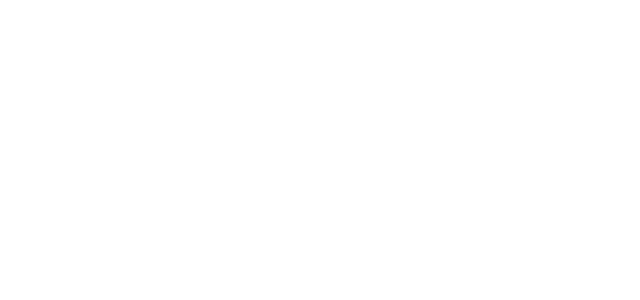
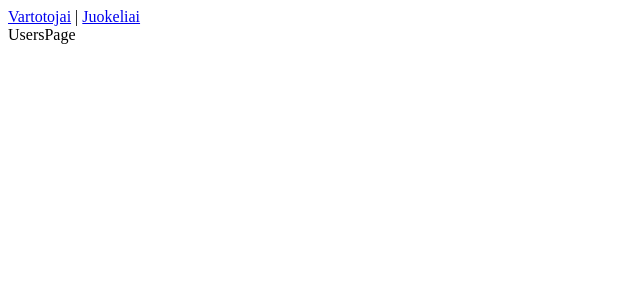
Before and after one commit to zanetarackeviciute/react-ts-task, a React (Vite) app: page / in a window 1280 px wide. Shown: the top 300 px of the page, without its empty margins (0-640 px from the left). Built offline with nearby package versions, Linux system fonts and the light colour scheme.

Commit message:
Add routing

```diff
--- a/src/App.tsx
+++ b/src/App.tsx
@@ -1,9 +1,20 @@
-
+import {BrowserRouter, Routes, Route, Link} from 'react-router-dom'
+import MainLayout from './layouts/MainLayout'
+import Jokes from './pages/Jokes'
+import UsersPage from './pages/UsersPage'
 function App() {
 
     return (
         <>
-
+            <BrowserRouter>
+                <Routes>
+                    <Route path='/' element={<MainLayout />}>
+                        <Route index element={<UsersPage />}/>
+                        <Route path='/users' element={<UsersPage />} />
+                        <Route path='/jokes' element={<Jokes />} />
+                    </Route>
+                </Routes>
+            </BrowserRouter>
         </>
     )
 }
--- a/src/layouts/MainLayout.tsx
+++ b/src/layouts/MainLayout.tsx
@@ -1,7 +1,11 @@
-
+import { Outlet, Link } from "react-router-dom"
 const MainLayout = () => {
   return (
     <div>
+        <nav>
+            <Link to='/users'>Vartotojai</Link> | <Link to='/jokes'>Juokeliai</Link>
+        </nav>
+        <Outlet />
     </div>
   )
 }
```
